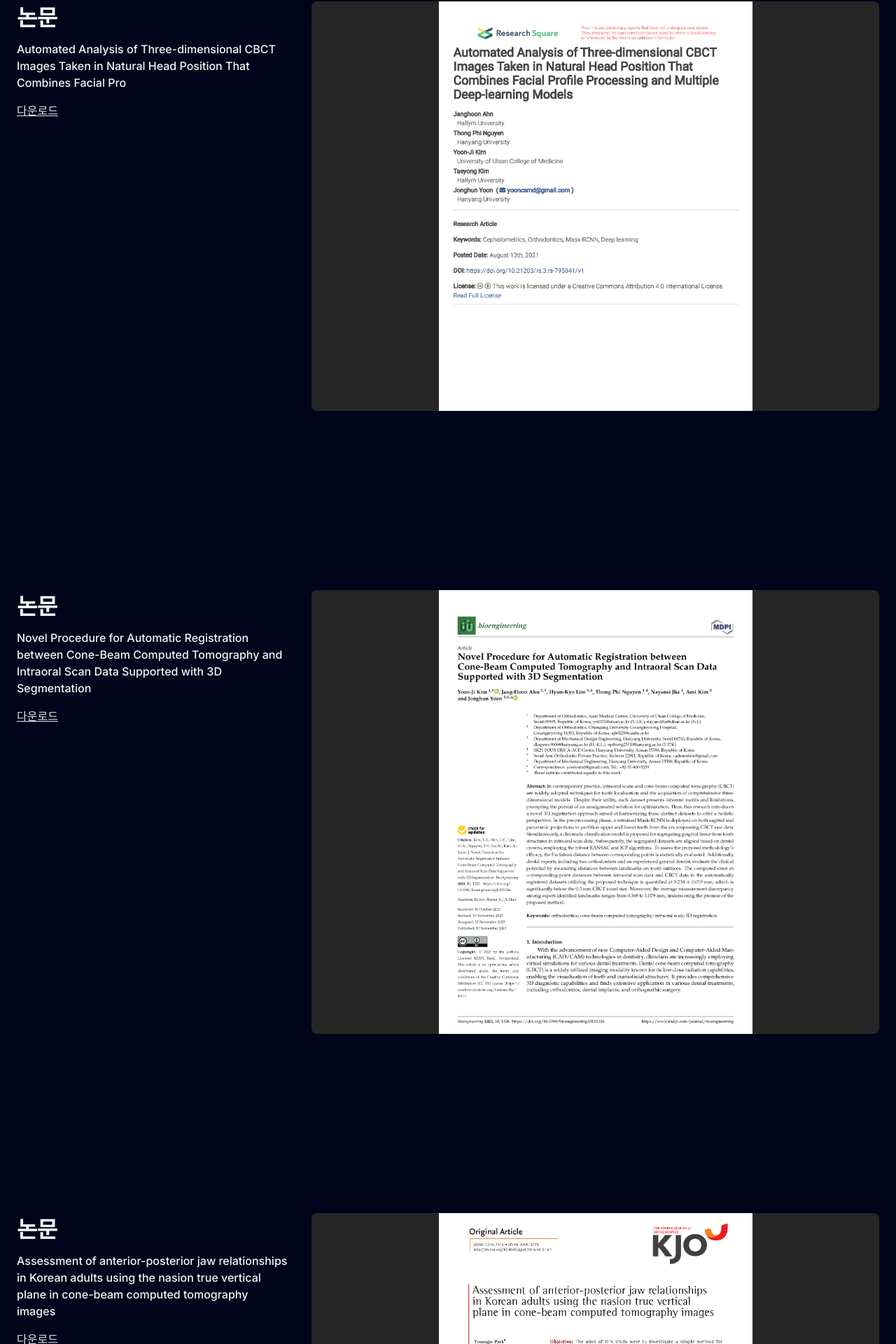
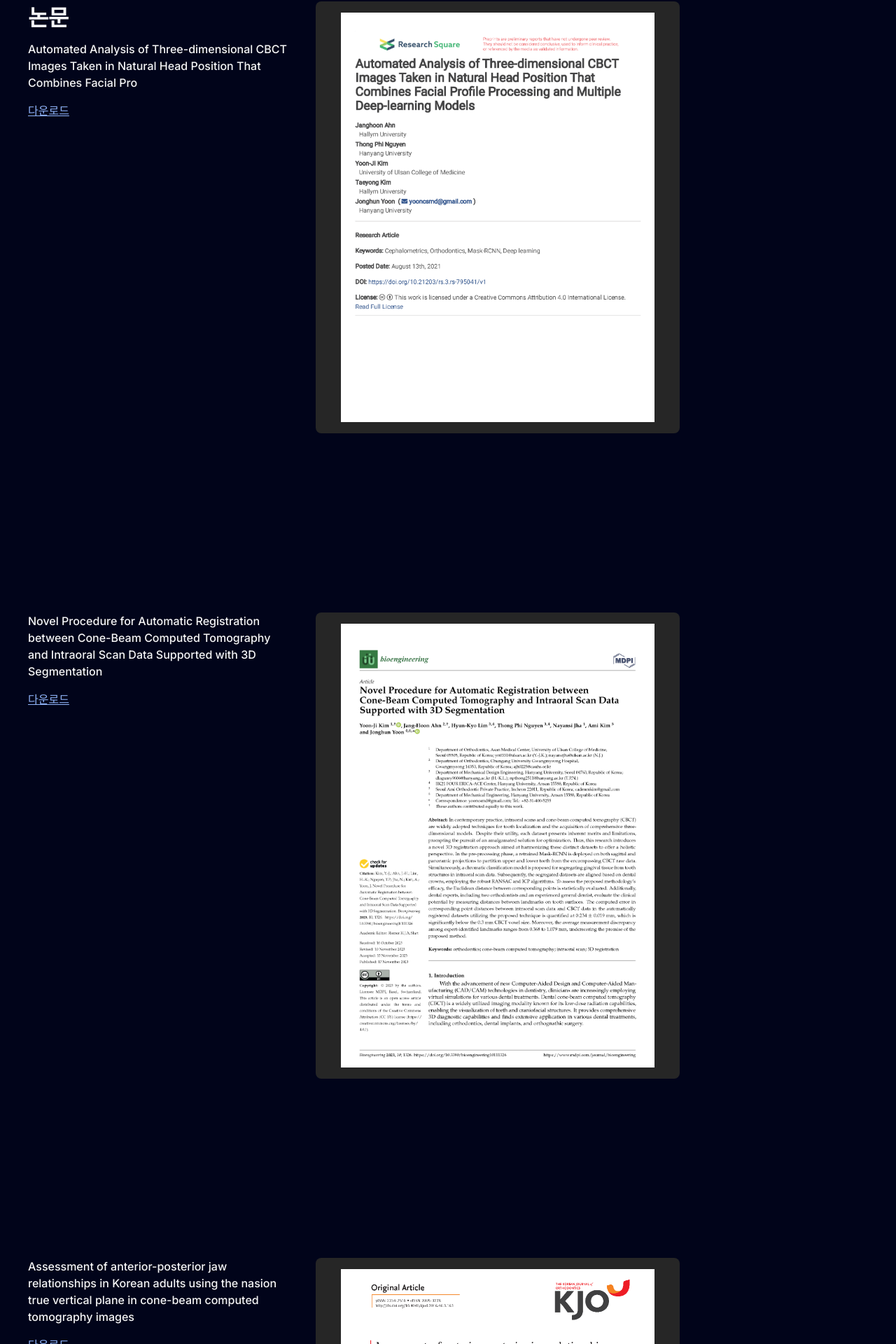
Before and after one commit to AInsightrnd/web, a Next.js app: page /paper in a window 1280 px wide. Shown: the part 126-2046 px from the top of the page at 70% size. Built offline with nearby package versions, Linux system fonts and the light colour scheme.

Commit message:
cbct/paper/cert. page box layout edited

```diff
--- a/src/app/(main)/cbct/page.tsx
+++ b/src/app/(main)/cbct/page.tsx
@@ -18,13 +18,14 @@ export default function cbct() {
           </h1>
 
             <a href="https://drive.google.com/file/d/1HJybymVa3NxcJDNmirOH0nsu3GBDWF0K/view?usp=sharing"
-            target='_blank' className="text-gray-200 lg:mx-0 underline py-2">
+            target='_blank' className="text-ainblue-600 lg:mx-0 underline py-2">
             다운로드</a>
 
         </div>
 
 
-        <div className="sm:col-span-full lg:col-span-2 gap-4 sm:gap-6 lg:gap-8 flex justify-center rounded-lg bg-gray-800 ">
+        <div className="sm:col-span-full lg:col-span-2 gap-4 sm:gap-6 lg:gap-8 flex justify-center
+            rounded-lg bg-gray-800 max-w-fit max-h-144 p-4">
 
 
         <ReactPlayer
--- a/src/app/(main)/certification/page.tsx
+++ b/src/app/(main)/certification/page.tsx
@@ -18,20 +18,21 @@ export default function history() {
       <Container className="overflow-hidden mx-auto">
         <section
           id="certification"
-          className="mx-auto grid max-w-2xl grid-cols-1 items-start gap-x-8 gap-y-16 px-4 py-24 sm:px-6 sm:py-32 lg:max-w-7xl lg:grid-cols-3 lg:max-w-max"
-        >
+          className="mx-4 grid max-w-mx grid-cols-1 items-start gap-x-8 gap-y-16 px-4 py-24 sm:px-6 sm:py-32  lg:grid-cols-3 lg:max-w-full"
+          >
 
-          <div className="grid lg:grid-cols-1 gap-y-2 sm:grid-cols-1 sm:gap-y-46 lg:gap-x-4">
+      <div className="grid lg:grid-cols-1 gap-y-2 sm:grid-cols-1 sm:gap-y-46 lg:gap-x-4">
             <h1 className="text-3xl font-bold tracking-tight text-gray-50">
             특허
             </h1>
-            <p className=" text-base font-medium text-gray-100">
+          <p className="text-gray-200 lg:max-w-sm">
               자연 두부 위치에서 촬영된 3차원 CBCT 영상에서 기계 학습 기반 치아교정 진단을 위한 두부 계측 파라미터 도출방법
             </p>
           </div>
 
 
-          <div className="sm:col-span-full lg:col-span-2 gap-4 sm:gap-6 lg:gap-8 flex justify-center rounded-lg bg-gray-800 ">
+          <div className="sm:col-span-full lg:col-span-2 gap-4 sm:gap-6 lg:gap-8 flex justify-center
+            rounded-lg bg-gray-800 max-w-fit max-h-full p-4">
           <div className="overscroll-y-contain overflow-auto aspect-w-2 ">
           <div className="z-10 mx-5 w-full max-w-md ">
 
--- a/src/components/Paper.tsx
+++ b/src/components/Paper.tsx
@@ -24,27 +24,29 @@ export function Paper() {
     <>
     <section
         id="paper"
-        className="mx-auto grid max-w-2xl grid-cols-1 items-start gap-x-8 gap-y-16 px-4 py-24 sm:px-6 sm:py-32 lg:max-w-7xl lg:grid-cols-3 lg:max-w-max"
-      >
+        className="mx-4 grid max-w-mx grid-cols-1 items-start gap-x-8 gap-y-16 px-4 py-24 sm:px-6 sm:py-32  lg:grid-cols-3 lg:max-w-full"
+        >
 
-      <div className="grid lg:grid-cols-1 gap-y-2 sm:grid-cols-1 sm:gap-y-46 lg:gap-x-4">
+
+    <div className="grid lg:grid-cols-1 gap-y-2 sm:grid-cols-1 sm:gap-y-46 lg:gap-x-4">
               <h1 className="text-3xl font-bold tracking-tight text-gray-50">
               논문
               </h1>
 
-                <p className=" text-base font-medium text-gray-100">
+                <p className=" text-base font-medium text-gray-100 lg:max-w-sm">
                 Automated Analysis of Three-dimensional CBCT Images Taken in Natural Head Position That Combines Facial Pro
                 </p>
 
 
 
-              <a href="https://drive.google.com/file/d/15rY7fvbR66waFg9acxJvroFkX3KsOeD1/view?usp=sharing"  target='_blank' className="text-gray-200 lg:mx-0 underline py-2">
+              <a href="https://drive.google.com/file/d/15rY7fvbR66waFg9acxJvroFkX3KsOeD1/view?usp=sharing"target='_blank' className="text-ainblue-600 lg:mx-0 underline py-2">
                 다운로드</a>
 
             </div>
 
 
-            <div className="sm:col-span-full lg:col-span-2 gap-4 sm:gap-6 lg:gap-8 flex justify-center rounded-lg bg-gray-800 ">
+            <div className="sm:col-span-full lg:col-span-2 gap-4 sm:gap-6 lg:gap-8 flex justify-center
+            rounded-lg bg-gray-800 max-w-fit max-h-full p-4">
             <div className="overscroll-y-contain overflow-auto aspect-w-2 ">
             <div className="z-10 mx-5 w-full max-w-md ">
 
--- a/src/components/Paper2.tsx
+++ b/src/components/Paper2.tsx
@@ -23,27 +23,27 @@ export function Paper2() {
   return (
     <section
         id="paper2"
-        className="mx-auto grid max-w-2xl grid-cols-1 items-start gap-x-8 gap-y-16 px-4 py-24 sm:px-6 sm:py-32 lg:max-w-7xl lg:grid-cols-3 lg:max-w-max"
-      >
+        className="mx-4 grid max-w-mx grid-cols-1 items-start gap-x-8 gap-y-16 px-4 py-24 sm:px-6 sm:py-32  lg:grid-cols-3 lg:max-w-full"
+        >
 
-      <div className="grid lg:grid-cols-1 gap-y-2 sm:grid-cols-1 sm:gap-y-46 lg:gap-x-4">
-              <h1 className="text-3xl font-bold tracking-tight text-gray-50">
-              논문
-              </h1>
 
-                <p className=" text-base font-medium text-gray-100">
+    <div className="grid lg:grid-cols-1 gap-y-2 sm:grid-cols-1 sm:gap-y-46 lg:gap-x-4">
+
+
+                <p className=" text-base font-medium text-gray-100 lg:max-w-sm">
                 Novel Procedure for Automatic Registration between Cone-Beam Computed Tomography and Intraoral Scan Data Supported with 3D Segmentation
                                 </p>
 
 
 
-                <a href="https://drive.google.com/file/d/1qYhfbO5V9Nc5XbVg5M8jd33bmdaYqS29/view?usp=sharing"  target='_blank' className="text-gray-200 lg:mx-0 underline py-2">
-                다운로드</a>
+                <a href="https://drive.google.com/file/d/1qYhfbO5V9Nc5XbVg5M8jd33bmdaYqS29/view?usp=sharing"
+                target='_blank' className="text-ainblue-600 lg:mx-0 underline py-2">다운로드</a>
 
             </div>
 
 
-            <div className="sm:col-span-full lg:col-span-2 gap-4 sm:gap-6 lg:gap-8 flex justify-center rounded-lg bg-gray-800 ">
+            <div className="sm:col-span-full lg:col-span-2 gap-4 sm:gap-6 lg:gap-8 flex justify-center
+            rounded-lg bg-gray-800 max-w-fit max-h-full p-4">
             <div className="overscroll-y-contain overflow-auto aspect-w-2 ">
             <div className="z-10 mx-5 w-full max-w-md ">
 
--- a/src/components/Paper3.tsx
+++ b/src/components/Paper3.tsx
@@ -23,26 +23,26 @@ export function Paper3() {
   return (
     <section
         id="paper3"
-        className="mx-auto grid max-w-2xl grid-cols-1 items-start gap-x-8 gap-y-16 px-4 py-24 sm:px-6 sm:py-32 lg:max-w-7xl lg:grid-cols-3 lg:max-w-max"
-      >
+        className="mx-4 grid max-w-mx grid-cols-1 items-start gap-x-8 gap-y-16 px-4 py-24 sm:px-6 sm:py-32  lg:grid-cols-3 lg:max-w-full"
+        >
 
-      <div className="grid lg:grid-cols-1 gap-y-2 sm:grid-cols-1 sm:gap-y-46 lg:gap-x-4">
-              <h1 className="text-3xl font-bold tracking-tight text-gray-50">
-              논문
-              </h1>
 
-                <p className=" text-base font-medium text-gray-100">
+    <div className="grid lg:grid-cols-1 gap-y-2 sm:grid-cols-1 sm:gap-y-46 lg:gap-x-4">
+
+
+                <p className=" text-base font-medium text-gray-100 lg:max-w-sm">
                 Assessment of anterior-posterior jaw relationships in Korean adults using the nasion true vertical plane in cone-beam computed tomography images
                                               </p>
 
 
-                <a href="https://drive.google.com/file/d/1WdgGV3YfW23rTh4dURIOrsXmzFuVCBi6/view?usp=sharing"  target='_blank' className="text-gray-200 lg:mx-0 underline py-2">
+                <a href="https://drive.google.com/file/d/1WdgGV3YfW23rTh4dURIOrsXmzFuVCBi6/view?usp=sharing"  target='_blank' className="text-ainblue-600 lg:mx-0 underline py-2">
                 다운로드</a>
 
             </div>
 
 
-            <div className="sm:col-span-full lg:col-span-2 gap-4 sm:gap-6 lg:gap-8 flex justify-center rounded-lg bg-gray-800 ">
+            <div className="sm:col-span-full lg:col-span-2 gap-4 sm:gap-6 lg:gap-8 flex justify-center
+            rounded-lg bg-gray-800 max-w-fit max-h-full p-4">
             <div className="overscroll-y-contain overflow-auto aspect-w-2 ">
             <div className="z-10 mx-5 w-full max-w-md ">
 
```
